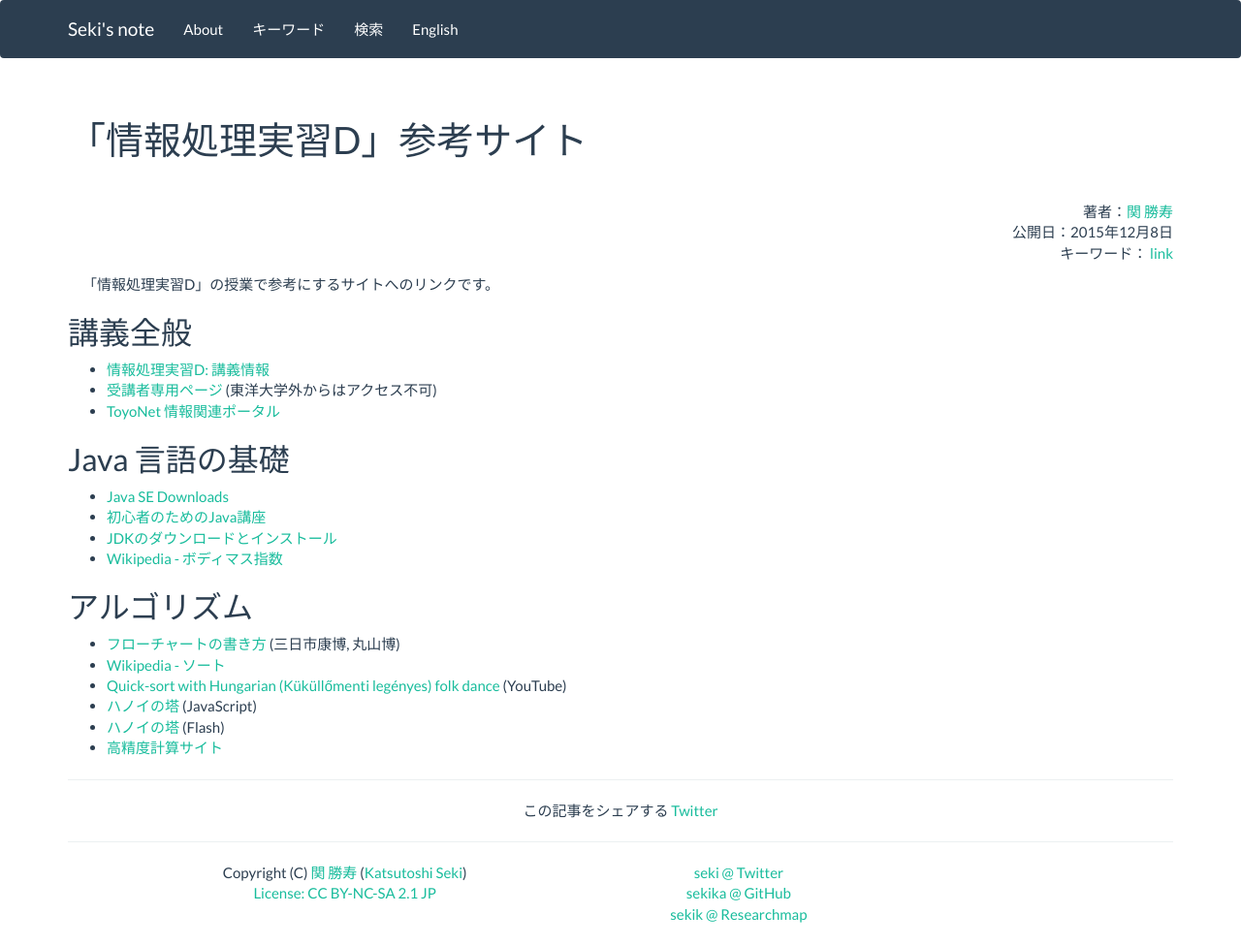
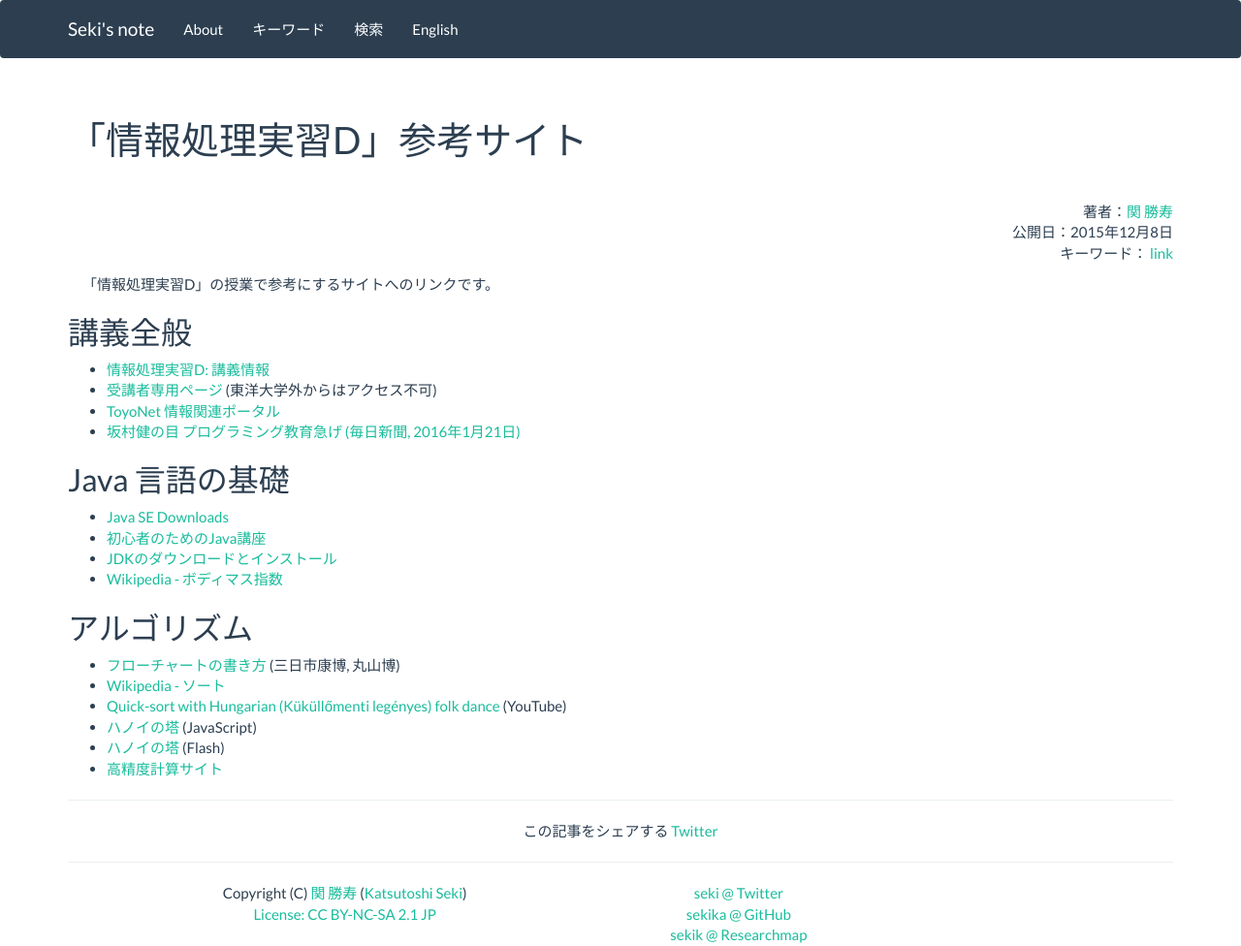
Before and after one commit to sekika/sekika.github.io, a Jekyll site: the page built from _posts/2015-12-08-joho-d-link.md, in a window 1280 px wide. Shown: the whole page at 97% size. Built offline with Jekyll 4.4.1, drawn with Linux system fonts in a browser that asks for light colours; nearby versions of some CDN libraries; comment, search, counter and statistics services are not loaded; before the commit the page ends 954 px from its top, so only the background shows below that.

Commit message:
Programming education

```diff
--- a/_posts/2015-12-08-joho-d-link.md
+++ b/_posts/2015-12-08-joho-d-link.md
@@ -10,6 +10,7 @@ tag: link
 - [情報処理実習D: 講義情報](http://www2.toyo.ac.jp/~seki_k/johoD.html)
 - [受講者専用ページ](http://www2.toyo.ac.jp/~seki_k/johoD/index.html) (東洋大学外からはアクセス不可)
 - [ToyoNet 情報関連ポータル](http://www.toyo.ac.jp/site/toyonet/)
+- [坂村健の目 プログラミング教育急げ (毎日新聞, 2016年1月21日)](http://mainichi.jp/articles/20160121/ddm/016/070/004000c)
 
 ## Java 言語の基礎
 - [Java SE Downloads](http://www.oracle.com/technetwork/java/javase/downloads/index.html)
```
